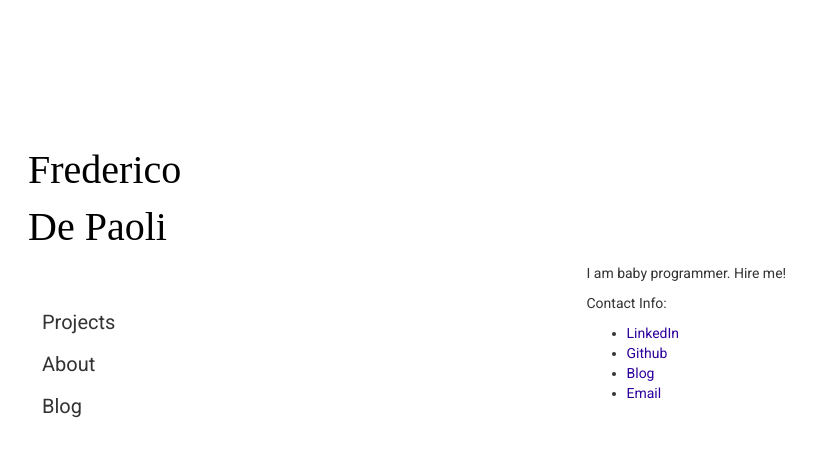
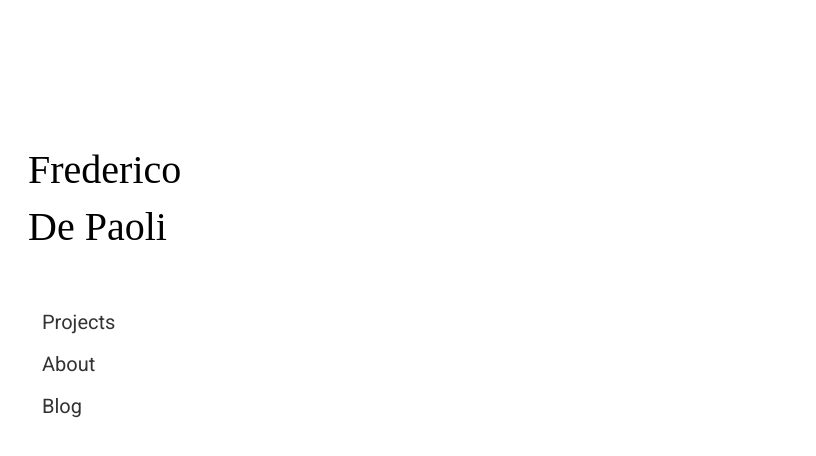
Before and after one commit to depaolif/depaolif.github.io, a React (Create React App) app: page / in a window 1280 px wide. Shown: the top 456 px of the page, without its empty margins (61-877 px from the left). Built offline with nearby package versions, Linux system fonts and the light colour scheme; a web font is replaced by a local one.

Commit message:
routing works with grid now

```diff
--- a/src/App.js
+++ b/src/App.js
@@ -12,11 +12,11 @@ class App extends Component {
       <HashRouter>
         <Grid>
           <Row>
-            <Col md={4} >
-              <NavBar />
+            <Col md={4}>
+              <Route path='/' component={NavBar} />
             </Col>
-            <Col md={8} >
-              <About />
+            <Col md={8}>
+              <Route path='/about' component={About} />
             </Col>
           </Row>
         </Grid>
```
